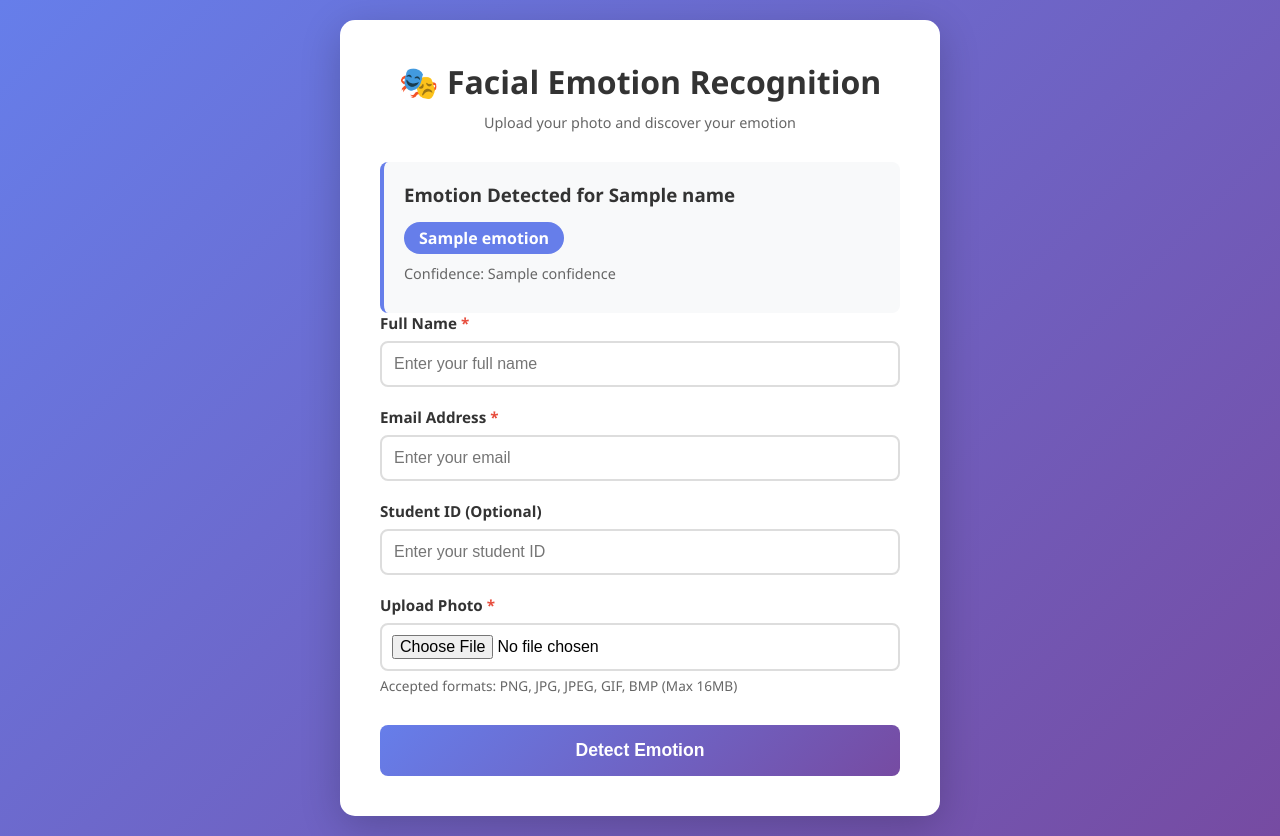
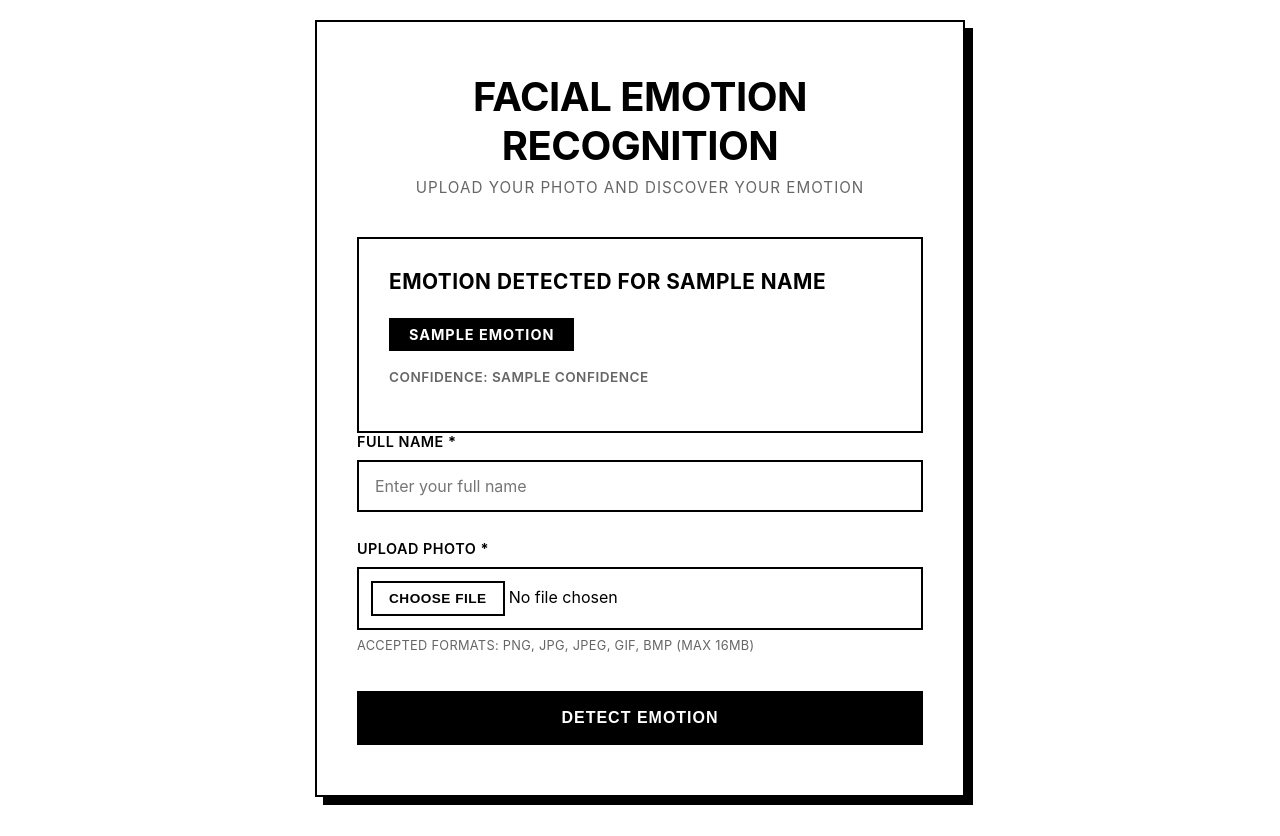
Before and after one commit to Amakahhh/Face_Emotion_Detector, a Flask app: template templates/index.html in a window 1280 px wide. After the commit the page ends 805 px from the top, so only its background shows below. Run offline with Flask 3, Linux system fonts and the light colour scheme; the template is opened without the code that fills it: most values are stand-ins (such as "Sample title", 1, 10 or a date in 2020).

Commit message:
Fix 502 error: improve error handling, remove email/student_id fields, redesign to black/white professional theme

```diff
--- a/app.py
+++ b/app.py
@@ -78,8 +78,6 @@ def init_database():
         CREATE TABLE IF NOT EXISTS users (
             id INTEGER PRIMARY KEY AUTOINCREMENT,
             name TEXT NOT NULL,
-            email TEXT NOT NULL,
-            student_id TEXT,
             submission_date TIMESTAMP DEFAULT CURRENT_TIMESTAMP,
             emotion_detected TEXT,
             image_path TEXT,
@@ -103,6 +101,9 @@ def detect_emotion(image_path):
         # Load and preprocess image
         img = cv2.imread(image_path, cv2.IMREAD_GRAYSCALE)
 
+        if img is None:
+            return None, "Could not load image. Please ensure the file is a valid image."
+
         # Resize to 48x48 (model input size)
         img = cv2.resize(img, (48, 48))
 
@@ -112,18 +113,26 @@ def detect_emotion(image_path):
         # Reshape for model input: (1, 48, 48, 1)
         img = img.reshape(1, 48, 48, 1)
 
-        # Predict emotion
-        predictions = model.predict(img, verbose=0)
-        emotion_idx = np.argmax(predictions[0])
-        confidence = float(predictions[0][emotion_idx])
-        emotion = EMOTION_LABELS[emotion_idx]
+        # Predict emotion with timeout handling
+        # Use predict with minimal overhead for Render free tier
+        try:
+            predictions = model.predict(img, verbose=0, batch_size=1)
+            emotion_idx = np.argmax(predictions[0])
+            confidence = float(predictions[0][emotion_idx])
+            emotion = EMOTION_LABELS[emotion_idx]
 
-        return emotion, confidence
+            return emotion, confidence
+        except Exception as pred_error:
+            print(f"Prediction error: {pred_error}")
+            return None, f"Error during prediction: {str(pred_error)}"
 
     except Exception as e:
+        import traceback
+        print(f"Error in detect_emotion: {str(e)}")
+        print(traceback.format_exc())
         return None, str(e)
 
-def save_to_database(name, email, student_id, emotion, image_path):
+def save_to_database(name, emotion, image_path):
     """Save user data and image to database"""
     conn = sqlite3.connect('database.db')
     cursor = conn.cursor()
@@ -136,9 +145,9 @@ def save_to_database(name, email, student_id, emotion, image_path):
 
     # Insert into database
     cursor.execute('''
-        INSERT INTO users (name, email, student_id, emotion_detected, image_path, image_blob)
-        VALUES (?, ?, ?, ?, ?, ?)
-    ''', (name, email, student_id, emotion, image_path, image_blob))
+        INSERT INTO users (name, emotion_detected, image_path, image_blob)
+        VALUES (?, ?, ?, ?)
+    ''', (name, emotion, image_path, image_blob))
 
     conn.commit()
     conn.close()
@@ -156,14 +165,12 @@ def submit():
 
         # Get form data
         name = request.form.get('name', '').strip()
-        email = request.form.get('email', '').strip()
-        student_id = request.form.get('student_id', '').strip()
 
-        print(f"Form data - Name: {name}, Email: {email}")  # Debug log
+        print(f"Form data - Name: {name}")  # Debug log
 
         # Validate required fields
-        if not name or not email:
-            flash('Please fill in all required fields (Name and Email).', 'error')
+        if not name:
+            flash('Please enter your name.', 'error')
             return redirect(url_for('index'))
 
         # Check if image file is present
@@ -205,15 +212,18 @@ def submit():
             print(f"Emotion detection failed: {confidence}")  # Debug log
             flash(f'Error detecting emotion: {confidence}', 'error')
             # Clean up uploaded file
-            if os.path.exists(filepath):
-                os.remove(filepath)
+            try:
+                if os.path.exists(filepath):
+                    os.remove(filepath)
+            except:
+                pass
             return redirect(url_for('index'))
 
         print(f"Emotion detected: {emotion} with confidence: {confidence}")  # Debug log
 
         # Save to database
         try:
-            save_to_database(name, email, student_id, emotion, filepath)
+            save_to_database(name, emotion, filepath)
             print("Data saved to database")  # Debug log
         except Exception as db_error:
             print(f"Database error: {db_error}")  # Debug log
--- a/templates/index.html
+++ b/templates/index.html
@@ -12,170 +12,229 @@
         }
 
         body {
-            font-family: 'Segoe UI', Tahoma, Geneva, Verdana, sans-serif;
-            background: linear-gradient(135deg, #667eea 0%, #764ba2 100%);
+            font-family: -apple-system, BlinkMacSystemFont, 'Segoe UI', Roboto, 'Helvetica Neue', Arial, sans-serif;
+            background: #ffffff;
             min-height: 100vh;
             display: flex;
             justify-content: center;
             align-items: center;
             padding: 20px;
+            color: #000000;
         }
 
         .container {
-            background: white;
-            border-radius: 15px;
-            box-shadow: 0 10px 40px rgba(0, 0, 0, 0.2);
-            padding: 40px;
-            max-width: 600px;
+            background: #ffffff;
+            border: 2px solid #000000;
+            border-radius: 0;
+            padding: 50px 40px;
+            max-width: 650px;
             width: 100%;
+            box-shadow: 8px 8px 0 0 #000000;
         }
 
         h1 {
-            color: #333;
+            color: #000000;
             text-align: center;
-            margin-bottom: 10px;
-            font-size: 2em;
+            margin-bottom: 8px;
+            font-size: 2.5em;
+            font-weight: 700;
+            letter-spacing: -0.5px;
+            text-transform: uppercase;
         }
 
         .subtitle {
             text-align: center;
-            color: #666;
-            margin-bottom: 30px;
-            font-size: 0.9em;
+            color: #666666;
+            margin-bottom: 40px;
+            font-size: 0.95em;
+            font-weight: 400;
+            text-transform: uppercase;
+            letter-spacing: 1px;
         }
 
         .form-group {
-            margin-bottom: 20px;
+            margin-bottom: 28px;
         }
 
         label {
             display: block;
-            margin-bottom: 8px;
-            color: #333;
+            margin-bottom: 10px;
+            color: #000000;
             font-weight: 600;
-            font-size: 0.95em;
+            font-size: 0.9em;
+            text-transform: uppercase;
+            letter-spacing: 0.5px;
         }
 
         .required {
-            color: #e74c3c;
+            color: #000000;
+            font-weight: 700;
         }
 
         input[type="text"],
-        input[type="email"],
         input[type="file"] {
             width: 100%;
-            padding: 12px;
-            border: 2px solid #ddd;
-            border-radius: 8px;
+            padding: 14px 16px;
+            border: 2px solid #000000;
+            border-radius: 0;
             font-size: 1em;
-            transition: border-color 0.3s;
+            transition: all 0.2s;
+            background: #ffffff;
+            color: #000000;
+            font-family: inherit;
         }
 
-        input[type="text"]:focus,
-        input[type="email"]:focus {
+        input[type="text"]:focus {
             outline: none;
-            border-color: #667eea;
+            border-color: #000000;
+            box-shadow: 4px 4px 0 0 #000000;
+            transform: translate(-2px, -2px);
         }
 
         input[type="file"] {
-            padding: 10px;
+            padding: 12px;
             cursor: pointer;
         }
 
+        input[type="file"]::file-selector-button {
+            padding: 8px 16px;
+            border: 2px solid #000000;
+            background: #ffffff;
+            color: #000000;
+            font-weight: 600;
+            cursor: pointer;
+            text-transform: uppercase;
+            font-size: 0.85em;
+            letter-spacing: 0.5px;
+            transition: all 0.2s;
+        }
+
+        input[type="file"]::file-selector-button:hover {
+            background: #000000;
+            color: #ffffff;
+        }
+
         .file-info {
-            margin-top: 5px;
-            font-size: 0.85em;
-            color: #666;
+            margin-top: 8px;
+            font-size: 0.8em;
+            color: #666666;
+            text-transform: uppercase;
+            letter-spacing: 0.3px;
         }
 
         .btn-submit {
             width: 100%;
-            padding: 15px;
-            background: linear-gradient(135deg, #667eea 0%, #764ba2 100%);
-            color: white;
-            border: none;
-            border-radius: 8px;
-            font-size: 1.1em;
-            font-weight: 600;
+            padding: 16px;
+            background: #000000;
+            color: #ffffff;
+            border: 2px solid #000000;
+            border-radius: 0;
+            font-size: 1em;
+            font-weight: 700;
             cursor: pointer;
-            transition: transform 0.2s, box-shadow 0.2s;
+            transition: all 0.2s;
             margin-top: 10px;
+            text-transform: uppercase;
+            letter-spacing: 1px;
         }
 
-        .btn-submit:hover {
-            transform: translateY(-2px);
-            box-shadow: 0 5px 20px rgba(102, 126, 234, 0.4);
+        .btn-submit:hover:not(:disabled) {
+            background: #ffffff;
+            color: #000000;
+            transform: translate(-4px, -4px);
+            box-shadow: 4px 4px 0 0 #000000;
         }
 
-        .btn-submit:active {
-            transform: translateY(0);
+        .btn-submit:active:not(:disabled) {
+            transform: translate(0, 0);
+            box-shadow: 0 0 0 0 #000000;
+        }
+
+        .btn-submit:disabled {
+            background: #666666;
+            color: #ffffff;
+            cursor: not-allowed;
+            opacity: 0.7;
         }
 
         .alert {
-            padding: 15px;
-            border-radius: 8px;
+            padding: 16px 20px;
+            border-radius: 0;
             margin-bottom: 20px;
             font-weight: 500;
+            border: 2px solid #000000;
         }
 
         .alert-success {
-            background-color: #d4edda;
-            color: #155724;
-            border: 1px solid #c3e6cb;
+            background-color: #ffffff;
+            color: #000000;
+            border-color: #000000;
         }
 
         .alert-error {
-            background-color: #f8d7da;
-            color: #721c24;
-            border: 1px solid #f5c6cb;
+            background-color: #000000;
+            color: #ffffff;
+            border-color: #000000;
         }
 
         .alert-info {
-            background-color: #d1ecf1;
-            color: #0c5460;
-            border: 1px solid #bee5eb;
+            background-color: #ffffff;
+            color: #000000;
+            border-color: #000000;
+            border-style: dashed;
         }
 
         .result-box {
-            margin-top: 30px;
-            padding: 20px;
-            background: #f8f9fa;
-            border-radius: 8px;
-            border-left: 4px solid #667eea;
+            margin-top: 40px;
+            padding: 30px;
+            background: #ffffff;
+            border: 2px solid #000000;
+            border-radius: 0;
         }
 
         .result-box h3 {
-            color: #333;
-            margin-bottom: 10px;
+            color: #000000;
+            margin-bottom: 16px;
+            font-size: 1.3em;
+            font-weight: 700;
+            text-transform: uppercase;
+            letter-spacing: 0.5px;
         }
 
         .emotion-label {
             display: inline-block;
-            padding: 5px 15px;
-            background: #667eea;
-            color: white;
-            border-radius: 20px;
-            font-weight: 600;
-            margin: 5px 0;
+            padding: 8px 20px;
+            background: #000000;
+            color: #ffffff;
+            border-radius: 0;
+            font-weight: 700;
+            margin: 8px 0;
+            text-transform: uppercase;
+            letter-spacing: 1px;
+            font-size: 0.9em;
         }
 
         .emotion-message {
-            font-size: 1.1em;
-            color: #555;
-            margin-top: 10px;
-            font-style: italic;
+            font-size: 1em;
+            color: #000000;
+            margin-top: 16px;
+            font-style: normal;
+            line-height: 1.6;
         }
 
         .confidence {
-            color: #666;
-            font-size: 0.9em;
-            margin-top: 5px;
+            color: #666666;
+            font-size: 0.85em;
+            margin-top: 10px;
+            text-transform: uppercase;
+            letter-spacing: 0.5px;
+            font-weight: 600;
         }
     </style>
 </head>
 <body>
     <div class="container">
-        <h1>🎭 Facial Emotion Recognition</h1>
+        <h1>Facial Emotion Recognition</h1>
         <p class="subtitle">Upload your photo and discover your emotion</p>
 
         <!-- Flash Messages -->
@@ -207,16 +266,6 @@
             </div>
 
             <div class="form-group">
-                <label for="email">Email Address <span class="required">*</span></label>
-                <input type="email" id="email" name="email" required placeholder="Enter your email">
-            </div>
-
-            <div class="form-group">
-                <label for="student_id">Student ID (Optional)</label>
-                <input type="text" id="student_id" name="student_id" placeholder="Enter your student ID">
-            </div>
-
-            <div class="form-group">
                 <label for="image">Upload Photo <span class="required">*</span></label>
                 <input type="file" id="image" name="image" accept="image/*" required>
                 <p class="file-info">Accepted formats: PNG, JPG, JPEG, GIF, BMP (Max 16MB)</p>
@@ -230,7 +279,6 @@
         // Handle form submission with loading state
         document.querySelector('form').addEventListener('submit', function(e) {
             const submitBtn = document.getElementById('submitBtn');
-            const form = this;
 
             // Validate file is selected
             const fileInput = document.getElementById('image');
@@ -242,19 +290,16 @@
 
             // Validate required fields
             const name = document.getElementById('name').value.trim();
-            const email = document.getElementById('email').value.trim();
 
-            if (!name || !email) {
+            if (!name) {
                 e.preventDefault();
-                alert('Please fill in all required fields (Name and Email).');
+                alert('Please enter your name.');
                 return false;
             }
 
             // Show loading state
             submitBtn.disabled = true;
             submitBtn.textContent = 'Processing... Please wait';
-            submitBtn.style.opacity = '0.7';
-            submitBtn.style.cursor = 'not-allowed';
 
             // Allow form to submit
             return true;
@@ -263,10 +308,10 @@
         // Reset button state if page reloads (for errors)
         window.addEventListener('load', function() {
             const submitBtn = document.getElementById('submitBtn');
-            submitBtn.disabled = false;
-            submitBtn.textContent = 'Detect Emotion';
-            submitBtn.style.opacity = '1';
-            submitBtn.style.cursor = 'pointer';
+            if (submitBtn) {
+                submitBtn.disabled = false;
+                submitBtn.textContent = 'Detect Emotion';
+            }
         });
     </script>
 </body>
```
Also changed, not shown: 1 other file.
